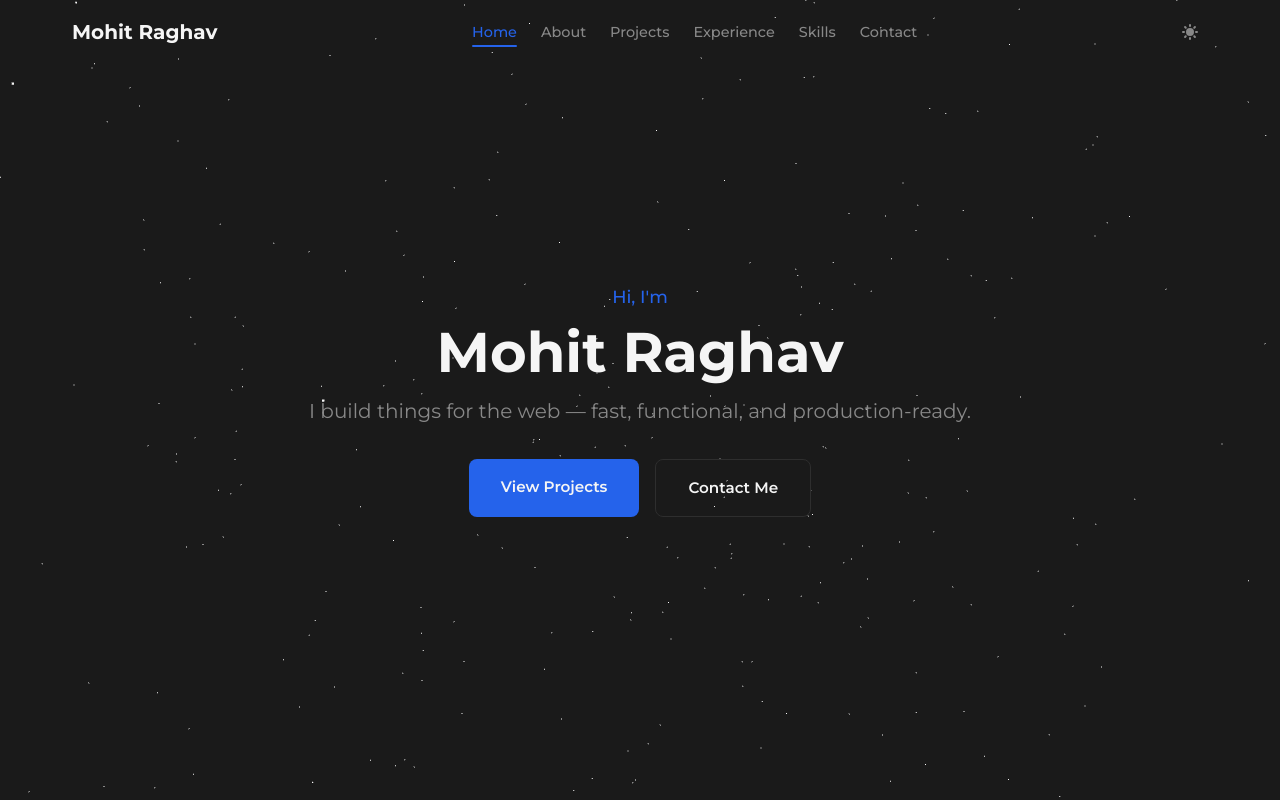
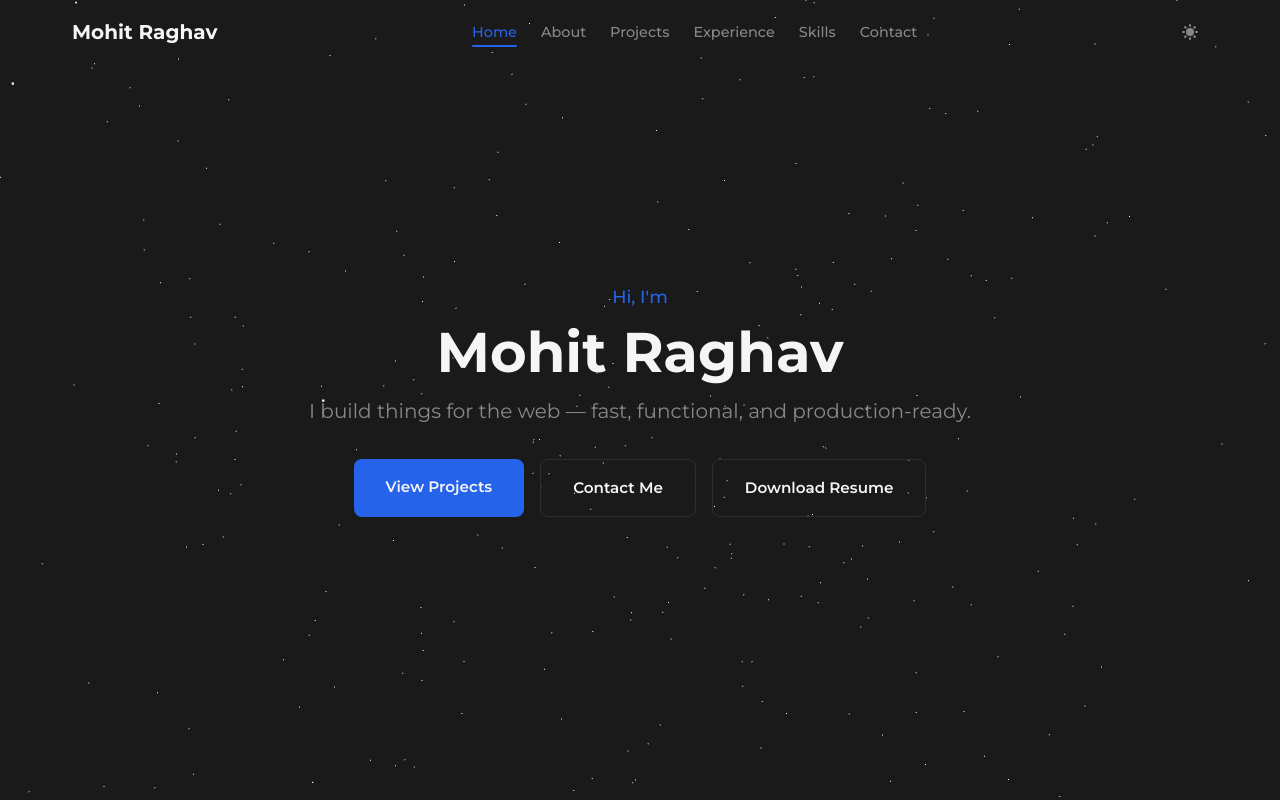
Before and after one commit to mohitraghav1318/mohitraghav1318, a React (Vite) app: page / in a window 1280 px wide. Shown: the top 800 px of the page. Built offline with nearby package versions, Linux system fonts and the light colour scheme.

Commit message:
added resume

```diff
--- a/src/pages/HomePage/HomePage.jsx
+++ b/src/pages/HomePage/HomePage.jsx
@@ -91,6 +91,13 @@ function HomePage() {
             <Link to="/contact" className={styles.ctaSecondary}>
               Contact Me
             </Link>
+            <a
+              href="/resume/mohit-raghav-resume.pdf"
+              download
+              className={styles.ctaSecondary}
+            >
+              Download Resume
+            </a>
           </motion.div>
         </motion.div>
       </section>
```
Also changed, not shown: 1 other file (tests, documents, lock files or other folders).
